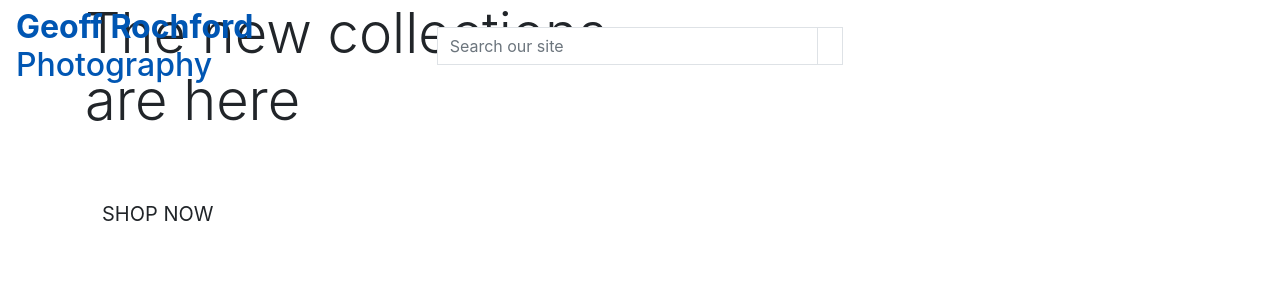
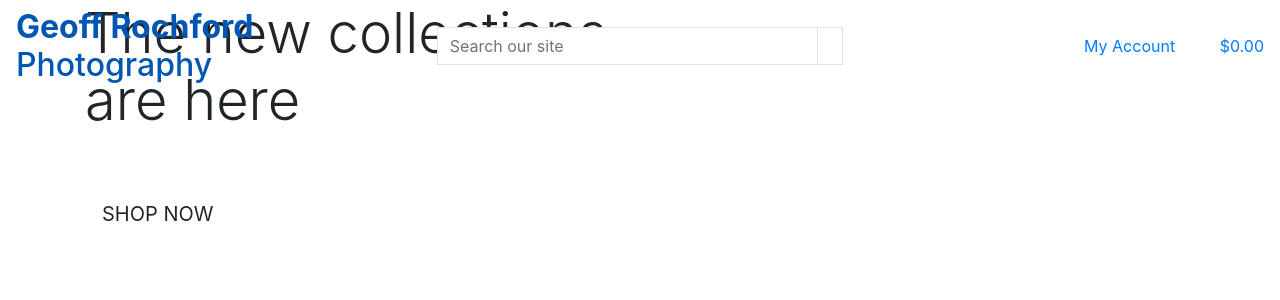
Before and after one commit to gitgroch/ecom-project-1, a Django app: page / in a window 1280 px wide. Shown: the top 300 px of the page. Run offline with Django 3.2, Linux system fonts and the light colour scheme.

Commit message:
Add main page header

```diff
--- a/templates/base.html
+++ b/templates/base.html
@@ -55,7 +55,44 @@
             </div>
         </form>
       </div>
-        <div class="col-12 col-lg-4 my-auto py-1 py-lg-0"></div>
+      <div class="col-12 col-lg-4 my-auto py-1 py-lg-0">
+          <ul class="list-inline list-unstyled text-center text-lg-right my-0">
+              <li class="list-inline-item dropdown">
+                  <a class="text-black nav-link" href="#" id="user-options" data-toggle="dropdown" aria-haspopup="true" aria-expanded="false">
+                      <div class="text-center">
+                          <div><i class="fas fa-user fa-lg"></i></div>
+                          <p class="my-0">My Account</p>
+                      </div>
+                  </a>
+                  <div class="dropdown-menu border-0" aria-labelledby="user-options">
+                      {% if request.user.is_authenticated %}
+                          {% if request.user.is_superuser %}
+                              <a href="" class="dropdown-item">Product Management</a>
+                          {% endif %}
+                          <a href="" class="dropdown-item">My Profile</a>
+                          <a href="{% url 'account_logout' %}" class="dropdown-item">Logout</a>
+                      {% else %}
+                          <a href="{% url 'account_signup' %}" class="dropdown-item">Register</a>
+                          <a href="{% url 'account_login' %}" class="dropdown-item">Login</a>
+                      {% endif %}
+                  </div>
+              </li>
+              <li class="list-inline-item">
+                  <a class="{% if grand_total %}text-info font-weight-bold{% else %}text-black{% endif %} nav-link" href="">
+                      <div class="text-center">
+                          <div><i class="fas fa-shopping-bag fa-lg"></i></div>
+                          <p class="my-0">
+                              {% if grand_total %}
+                                  ${{ grand_total|floatformat:2 }}
+                              {% else %}
+                                  $0.00
+                              {% endif %}
+                          </p>
+                      </div>
+                  </a>
+              </li>
+          </ul>
+      </div>
   </div>
 </header>
 
@@ -69,7 +106,7 @@
 {% block content %}
 {% endblock %}
 
-    {% block kpostloadjs %}
+{% block postloadjs %}
 {% endblock %}
 
 
```
Also changed, not shown: home/templates/home/index.html (+2 -6 lines). Lines whose indentation alone changed are shown as unchanged.
